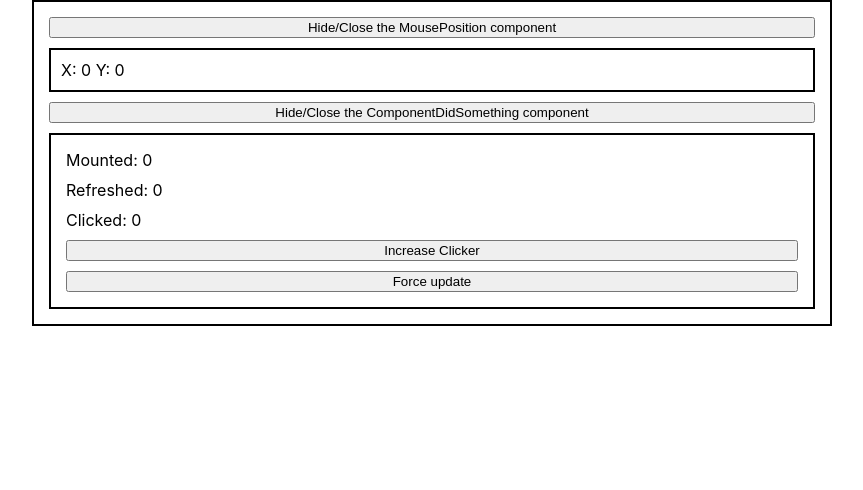
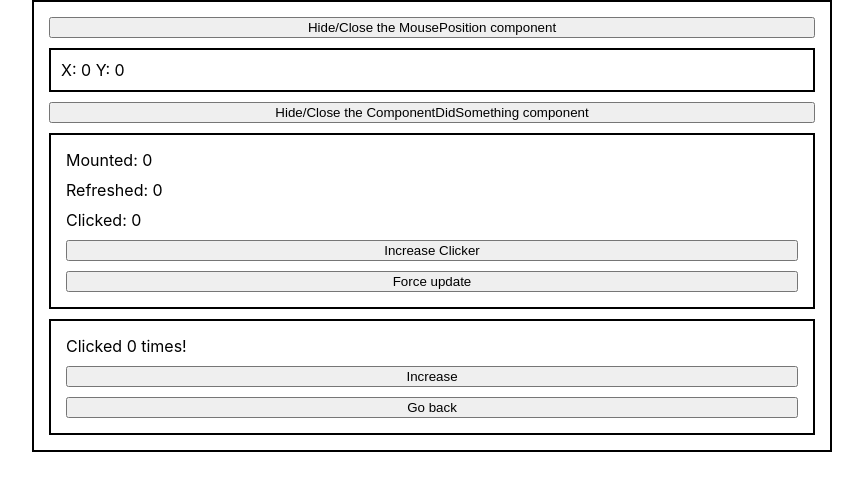
Before and after one commit to SammyIsra/react-hoooks-tests, a React (Create React App) app: page / in a window 1280 px wide. Shown: the top 490 px of the page, without its empty margins (208-1071 px from the left). Built offline with nearby package versions, Linux system fonts and the light colour scheme.

Commit message:
Added useReducer hook on a new component

```diff
--- a/src/Components/App.tsx
+++ b/src/Components/App.tsx
@@ -4,6 +4,7 @@ import "./App.css";
 import MousePosition from "./MousePosition";
 import { ComponentDidDoSomething } from "./ComponentDidDoSomething";
 import SimpleList from "../Styles/SimpleList";
+import ReducerFun from "./ReducerFun";
 
 const App: React.FC = () => {
   const [showComponentDidMount, updateShower] = useState(true);
@@ -26,6 +27,8 @@ const App: React.FC = () => {
           Hide/Close the ComponentDidSomething component
         </button>
         {showComponentDidMount && <ComponentDidDoSomething />}
+
+        <ReducerFun />
       </SimpleList>
     </div>
   );
--- /dev/null
+++ b/src/Components/ReducerFun.tsx
@@ -0,0 +1,30 @@
+import React, { useReducer } from "react";
+import SimpleList from "../Styles/SimpleList";
+
+type reducerStates = "advance" | "go back";
+
+const componentReducer: React.Reducer<number, reducerStates> = (
+  prevState,
+  action
+) => {
+  switch (action) {
+    case "advance":
+      return prevState + 1;
+    case "go back":
+      return prevState - 1;
+  }
+};
+
+const ReducerFun = () => {
+  const [state, dispatch] = useReducer(componentReducer, 0);
+
+  return (
+    <SimpleList>
+      <div>Clicked {state} times!</div>
+      <button onClick={() => dispatch("advance")}>Increase</button>
+      <button onClick={() => dispatch("go back")}>Go back</button>
+    </SimpleList>
+  );
+};
+
+export default ReducerFun;
```
